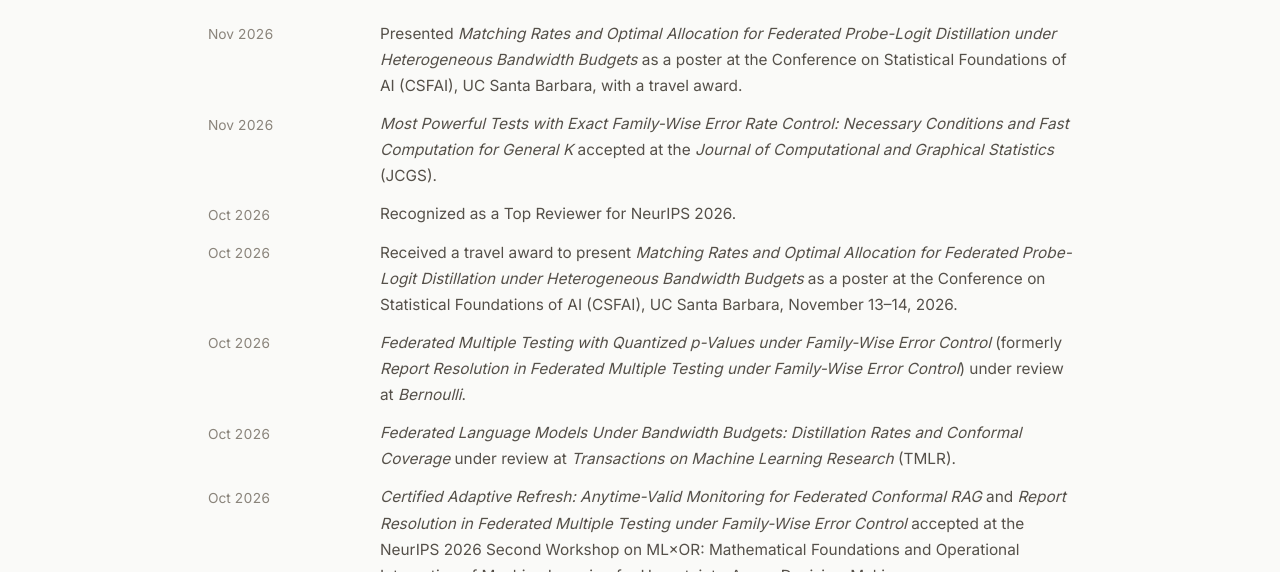
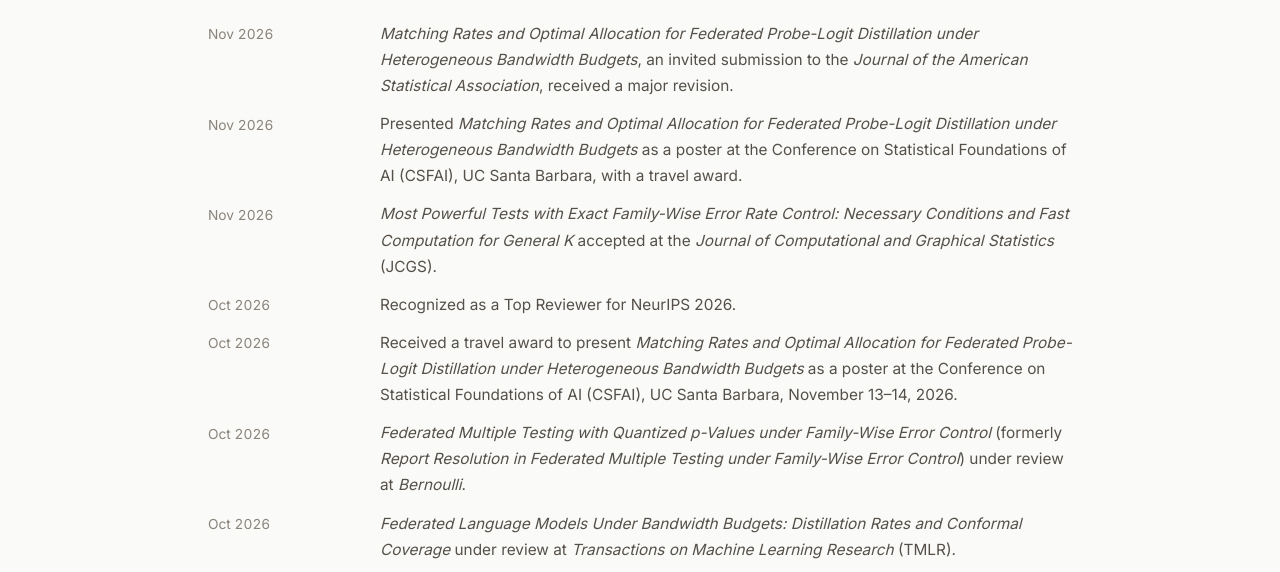
Before and after one commit to pdubey96/pdubey96.github.io, a plain HTML site: page news.html in a window 1280 px wide. Shown: the part 155-727 px from the top of the page. Drawn offline with Linux system fonts and the light colour scheme.

Commit message:
Matching Rates: JASA major revision
CV [3] now reads "Major revision (invited submission) at the Journal of
the American Statistical Association: Theory and Methods, 2026."; the
site badge changes from "Under review" to "Major revision" on
Publications and Home, and a Nov 2026 news item announces it.

Co-Authored-By: Claude Opus 5.5 <noreply@anthropic.com>

```diff
--- a/news.html
+++ b/news.html
@@ -67,6 +67,10 @@
     <ul class="timeline timeline-compact">
       <li>
         <span class="t-date">Nov 2026</span>
+        <div class="t-body news-text"><em>Matching Rates and Optimal Allocation for Federated Probe-Logit Distillation under Heterogeneous Bandwidth Budgets</em>, an invited submission to the <em>Journal of the American Statistical Association</em>, received a major revision.</div>
+      </li>
+      <li>
+        <span class="t-date">Nov 2026</span>
         <div class="t-body news-text">Presented <em>Matching Rates and Optimal Allocation for Federated Probe-Logit Distillation under Heterogeneous Bandwidth Budgets</em> as a poster at the Conference on Statistical Foundations of AI (CSFAI), UC Santa Barbara, with a travel award.</div>
       </li>
       <li>
```
Also changed, not shown: index.html (+1 -1 lines), publications.html (+1 -1 lines), 1 other file.
